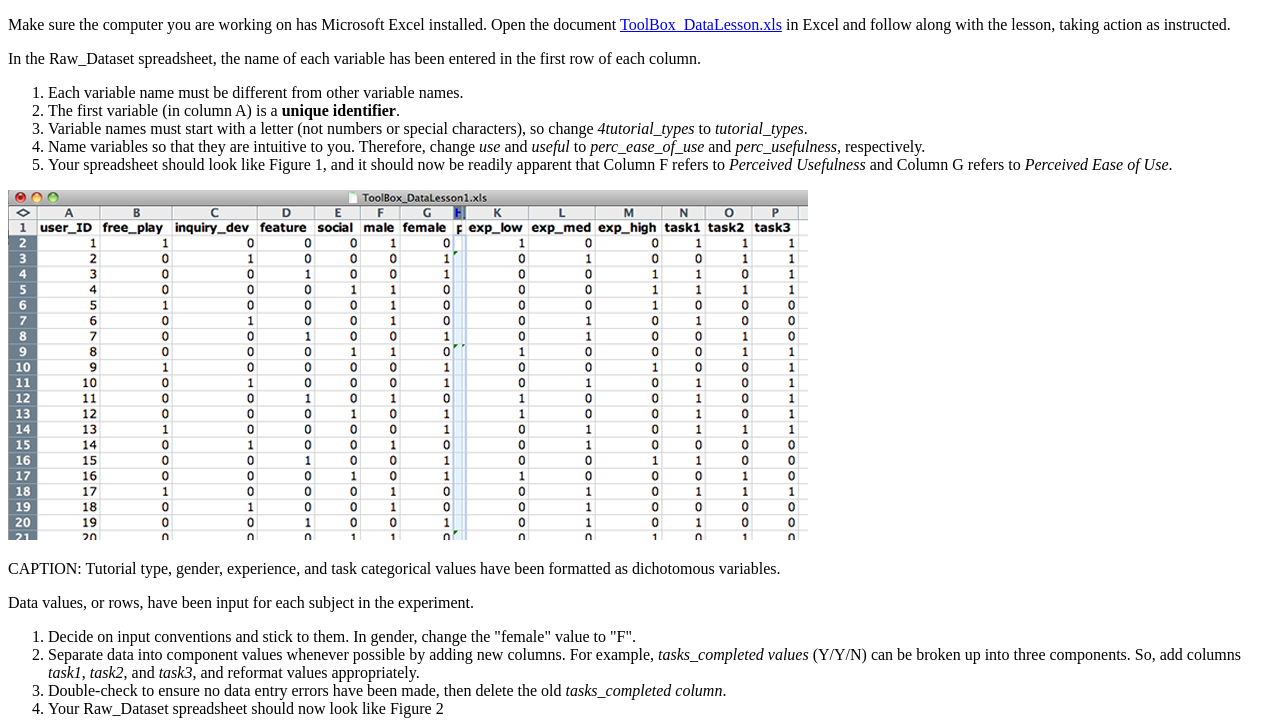
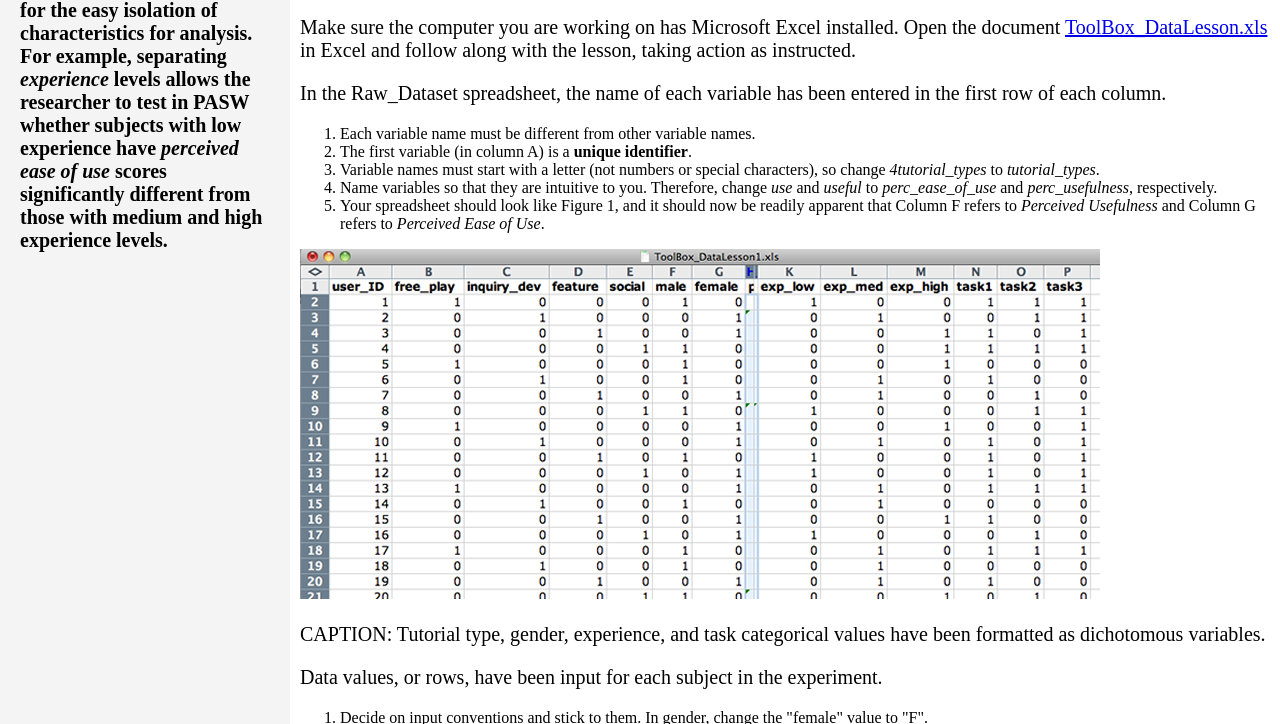
Before and after one commit to DavidKN10/COM421-project, a plain HTML site: page data/format.html in a window 1280 px wide. Shown: the part 64-788 px from the top of the page. Drawn offline with Linux system fonts and the light colour scheme.

Commit message:
linked all html files to style.css

```diff
--- a/css/style.css
+++ b/css/style.css
@@ -0,0 +1,20 @@
+.sidenav {
+  position: fixed;
+  left: 0;
+  top: 0;
+  width: 250px;
+  height: 100%;
+  padding: 20px;
+  overflow-y: auto;
+  background-color: #f4f4f4;
+  box-shadow: 2px 0 5px rgba(0,0,0,0.1)
+  font-size: 50px;
+}
+
+body {
+  margin-left: 300px;
+}
+
+p {
+  font-size: 20px;
+}
--- a/data/format.html
+++ b/data/format.html
@@ -5,6 +5,7 @@
   <head>
     <meta charset="utf-8">
     <title>Format for Data Analysis</title>
+    <link rel="stylesheet" href="../css/style.css">
  </head>
 
  <body>
```
Also changed, not shown: data/data.html (+1 -0 lines), data/descriptive_stats.html (+1 -0 lines), data/inferential_stats.html (+1 -0 lines), data/test.html (+1 -0 lines), index.html (+1 -0 lines), research/finish.html (+1 -0 lines), research/getting_started.html (+1 -0 lines), research/internet_resources.html (+1 -0 lines), research/local_libraries.html (+1 -0 lines), research/requesting_resources.html (+1 -0 lines), research/research.html (+1 -0 lines), research/research_timelines.html (+1 -0 lines).
